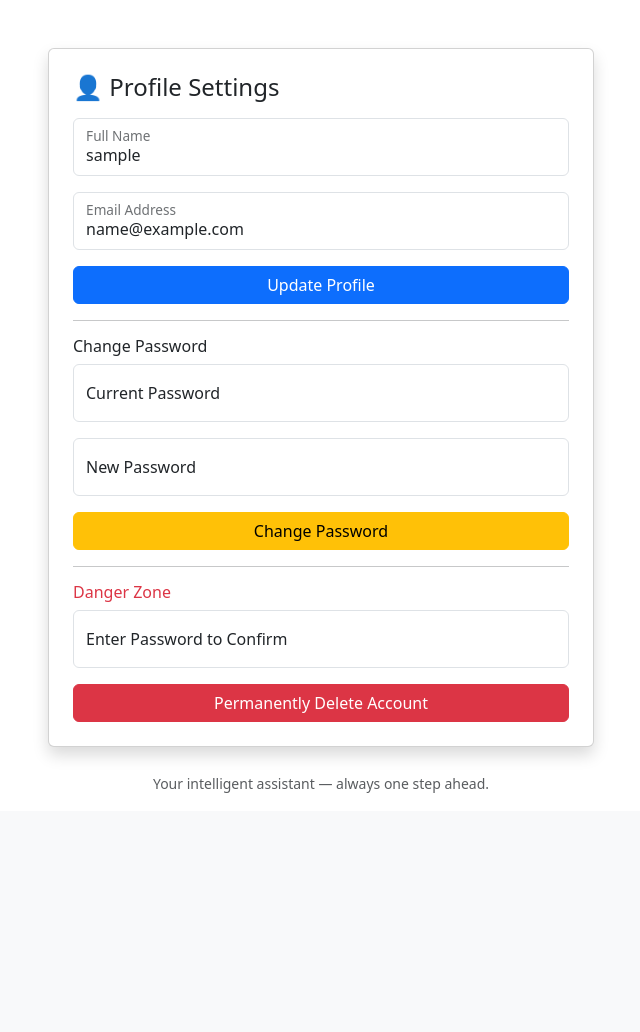
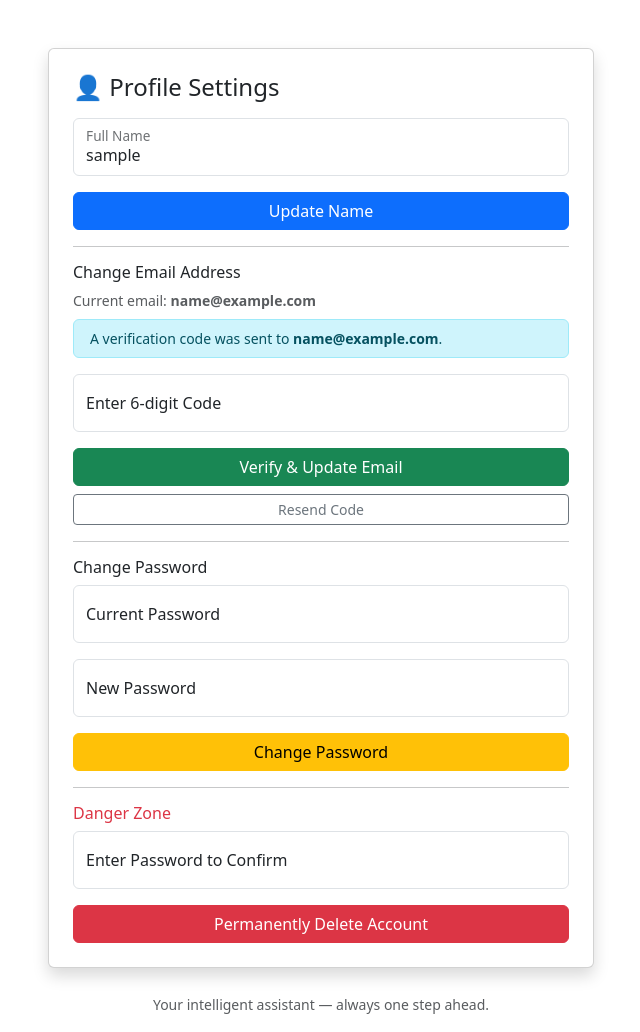
Before and after one commit to Kaushii77/smart-ai-assistant, a Flask app: page /profile in a window 1280 px wide. Shown: the part 47-1079 px from the top of the page, without its empty margins (319-959 px from the left). Before the commit the page ends 840 px from the top, so only its background shows below. Run offline with Flask 3, Linux system fonts and the light colour scheme; the visitor is signed in with stand-in values (Sample User, id 1); a database or web service that is not in the repository returns one stand-in record (values such as "Sample title"); some libraries are stand-ins or nearby versions.

Commit message:
added verification for email update in profile page and edited tag lines

```diff
--- a/app.py
+++ b/app.py
@@ -442,8 +442,7 @@ def profile():
 
     if request.method == "POST":
 
-        new_name  = request.form.get("name", "").strip()
-        new_email = request.form.get("email", "").strip().lower()
+        new_name = request.form.get("name", "").strip()
 
         if not new_name or len(new_name) < 2:
             flash("Name must be at least 2 characters.", "danger")
@@ -451,9 +450,10 @@ def profile():
             conn.close()
             return render_template("profile.html", user=user)
 
+        # Only update username — email changes require OTP verification via /request-email-change
         cursor.execute(
-            "UPDATE users SET username=%s, email=%s WHERE id=%s",
-            (new_name, new_email, session["user_id"])
+            "UPDATE users SET username=%s WHERE id=%s",
+            (new_name, session["user_id"])
         )
         conn.commit()
         session["username"] = new_name
@@ -469,6 +469,121 @@ def profile():
     conn.close()
 
     return render_template("profile.html", user=user)
+
+
+@app.route("/request-email-change", methods=["POST"])
+def request_email_change():
+    """Step 1: User submits new email → send 6-digit OTP to the new email."""
+    if "user_id" not in session:
+        return redirect("/login")
+
+    new_email = request.form.get("new_email", "").strip().lower()
+
+    # Basic email format check
+    import re as _re
+    if not _re.match(r'^[\w\.-]+@[\w\.-]+\.\w+$', new_email):
+        flash("Invalid email format.", "danger")
+        return redirect("/profile")
+
+    conn = get_connection()
+    cursor = conn.cursor(cursor_factory=RealDictCursor)
+
+    # Make sure no other active account uses this email
+    cursor.execute("SELECT id FROM users WHERE email = %s AND id != %s", (new_email, session["user_id"]))
+    if cursor.fetchone():
+        flash("That email is already in use by another account.", "danger")
+        cursor.close()
+        conn.close()
+        return redirect("/profile")
+
+    cursor.close()
+    conn.close()
+
+    # Generate a 6-digit OTP and store it in session (expires after 10 minutes)
+    import random, time
+    otp = str(random.randint(100000, 999999))
+    session["email_change_otp"]      = otp
+    session["email_change_new"]      = new_email
+    session["email_change_expires"]  = time.time() + 600  # 10 minutes
+
+    from email_service import send_email
+    try:
+        send_email(
+            new_email,
+            "Verify Your New Email – Smart Assistant",
+            f"""Hi,
+
+You requested to change your email address on Smart Assistant.
+
+Your verification code is:
+
+    {otp}
+
+This code is valid for 10 minutes. Do NOT share it with anyone.
+
+If you did not request this change, please ignore this email.
+
+— Smart Assistant Team"""
+        )
+        flash(f"A 6-digit verification code has been sent to {new_email}. Please enter it below.", "info")
+    except Exception as e:
+        flash(f"Failed to send verification email: {str(e)}", "danger")
+
+    return redirect("/profile")
+
+
+@app.route("/verify-email-change", methods=["POST"])
+def verify_email_change():
+    """Step 2: User submits the OTP → update email if correct and not expired."""
+    if "user_id" not in session:
+        return redirect("/login")
+
+    import time
+    entered_otp  = request.form.get("otp", "").strip()
+    stored_otp   = session.get("email_change_otp")
+    new_email    = session.get("email_change_new")
+    expires_at   = session.get("email_change_expires", 0)
+
+    if not stored_otp or not new_email:
+        flash("No pending email change request found. Please start again.", "danger")
+        return redirect("/profile")
+
+    if time.time() > expires_at:
+        # Clear stale OTP data
+        session.pop("email_change_otp", None)
+        session.pop("email_change_new", None)
+        session.pop("email_change_expires", None)
+        flash("The verification code has expired. Please request a new one.", "danger")
+        return redirect("/profile")
+
+    if entered_otp != stored_otp:
+        flash("Incorrect verification code. Please try again.", "danger")
+        return redirect("/profile")
+
+    # OTP correct — update the email
+    conn = get_connection()
+    cursor = conn.cursor(cursor_factory=RealDictCursor)
+
+    # Double-check no one grabbed this email in the meantime
+    cursor.execute("SELECT id FROM users WHERE email = %s AND id != %s", (new_email, session["user_id"]))
+    if cursor.fetchone():
+        flash("That email is already in use. Please choose a different one.", "danger")
+        cursor.close()
+        conn.close()
+        return redirect("/profile")
+
+    cursor.execute("UPDATE users SET email = %s WHERE id = %s", (new_email, session["user_id"]))
+    conn.commit()
+    cursor.close()
+    conn.close()
+
+    # Clear OTP session keys
+    session.pop("email_change_otp", None)
+    session.pop("email_change_new", None)
+    session.pop("email_change_expires", None)
+
+    flash(f"Email address successfully updated to {new_email}!", "success")
+    return redirect("/profile")
 
 @app.route("/change-password", methods=["POST"])
 def change_password():
--- a/templates/edit_task.html
+++ b/templates/edit_task.html
@@ -7,7 +7,7 @@
     <div class="container d-flex justify-content-between">
         <div>
             <span class="navbar-brand fw-bold">🤖 Smart Assistant</span>
-            <span class="text-light small">AI-Powered Task Automation</span>
+            <span class="text-light small">Your Smart Daily Planner</span>
         </div>
 
         <div>
--- a/templates/index.html
+++ b/templates/index.html
@@ -51,7 +51,7 @@
 
             <div>
                 <span class="navbar-brand fw-bold">🤖 Smart Assistant</span>
-                <span class="text-light small">AI-Powered Task Automation</span>
+                <span class="text-light small">Your Smart Daily Planner</span>
             </div>
 
             <div>
@@ -86,7 +86,7 @@
 <div class="container mt-5">
 
     <div class="card shadow-lg p-4">
-        <h3 class="text-center mb-2">Smart Task Automation</h3>
+        <h3 class="text-center mb-2">Your Task Command Centre</h3>
         <p class="text-center text-muted">Enter natural language commands like "Send email at 7 PM saying meeting"</p>
 
 
--- a/templates/login.html
+++ b/templates/login.html
@@ -54,7 +54,7 @@
 
 <div class="login-card text-center">
     <h3 class="mb-1">🤖 Smart Assistant</h3>
-    <p class="mb-4 text-white-50">Sign in to manage your AI-powered tasks</p>
+    <p class="mb-4 text-white-50">Stay organised, stay ahead</p>
 
     {% with messages = get_flashed_messages(with_categories=true) %}
         {% if messages %}
--- a/templates/profile.html
+++ b/templates/profile.html
@@ -47,6 +47,7 @@
                     {% endif %}
                 {% endwith %}
 
+                <!-- Update Name -->
                 <form method="POST">
                     <input type="hidden" name="csrf_token" value="{{ csrf_token() }}">
                     <div class="form-floating mb-3">
@@ -59,21 +60,61 @@
                             required>
                         <label for="name">Full Name</label>
                     </div>
+                    <button class="btn btn-primary w-100">
+                        Update Name
+                    </button>
+                </form>
 
+                <hr>
+                <h6>Change Email Address</h6>
+                <p class="text-muted small mb-2">
+                    Current email: <strong>{{ user.email }}</strong>
+                </p>
+
+                {% if session.get("email_change_new") %}
+                <!-- OTP Verification Step -->
+                <div class="alert alert-info py-2 small">
+                    A verification code was sent to <strong>{{ session["email_change_new"] }}</strong>.
+                </div>
+                <form method="POST" action="/verify-email-change">
+                    <input type="hidden" name="csrf_token" value="{{ csrf_token() }}">
+                    <div class="form-floating mb-3">
+                        <input type="text"
+                            name="otp"
+                            id="otp"
+                            class="form-control"
+                            placeholder="6-digit code"
+                            maxlength="6"
+                            pattern="[0-9]{6}"
+                            autocomplete="one-time-code"
+                            required>
+                        <label for="otp">Enter 6-digit Code</label>
+                    </div>
+                    <button class="btn btn-success w-100 mb-2">Verify & Update Email</button>
+                </form>
+                <form method="POST" action="/request-email-change">
+                    <input type="hidden" name="csrf_token" value="{{ csrf_token() }}">
+                    <input type="hidden" name="new_email" value="{{ session['email_change_new'] }}">
+                    <button class="btn btn-outline-secondary btn-sm w-100">Resend Code</button>
+                </form>
+                {% else %}
+                <!-- Request Email Change Step -->
+                <form method="POST" action="/request-email-change">
+                    <input type="hidden" name="csrf_token" value="{{ csrf_token() }}">
                     <div class="form-floating mb-3">
                         <input type="email"
-                            name="email"
-                            id="email"
+                            name="new_email"
+                            id="new_email"
                             class="form-control"
-                            placeholder="Email"
-                            value="{{ user.email }}"
+                            placeholder="New Email Address"
                             required>
-                        <label for="email">Email Address</label>
+                        <label for="new_email">New Email Address</label>
                     </div>
-                    <button class="btn btn-primary w-100">
-                        Update Profile
+                    <button class="btn btn-outline-primary w-100">
+                        Send Verification Code
                     </button>
                 </form>
+                {% endif %}
 
 
                 <hr>
```
